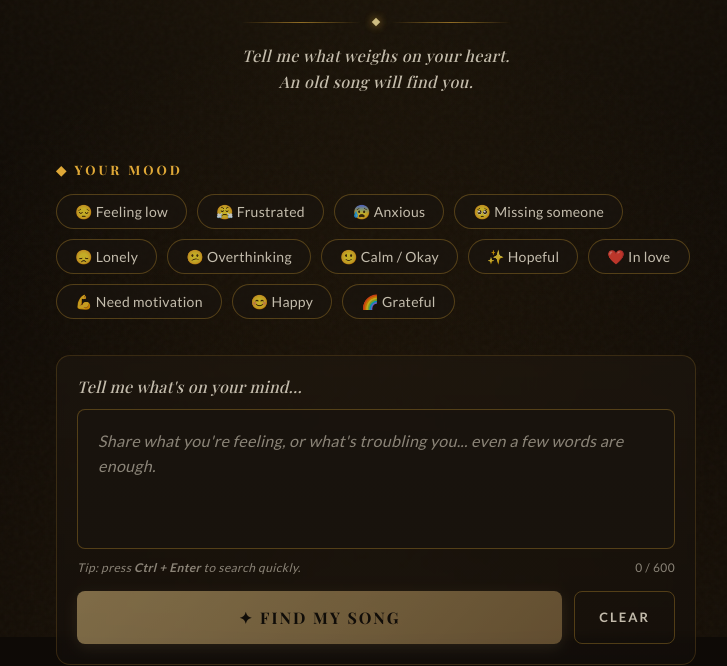
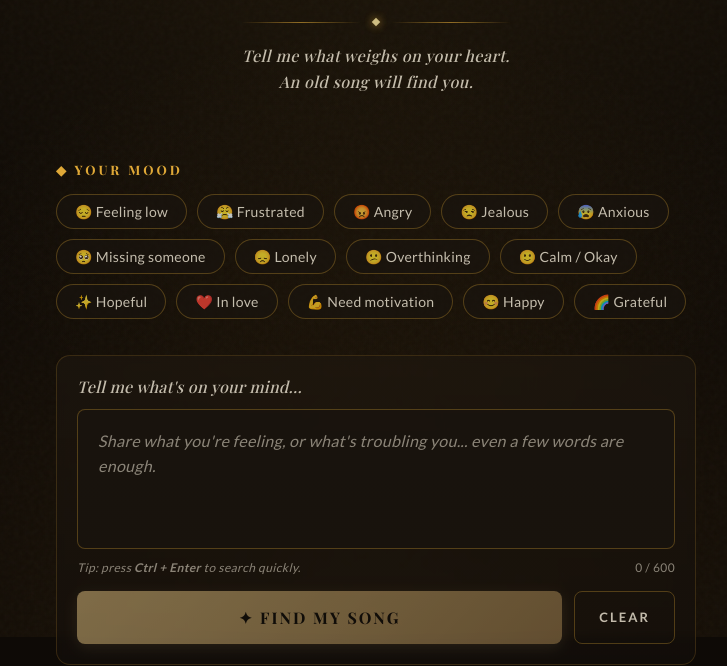
Before and after one commit to dev913913/dil-ki-dawa, a plain HTML site: page index.html in a window 1280 px wide. Shown: the part 163-829 px from the top of the page, without its empty margins (264-991 px from the left). Drawn offline with nearby package versions, Linux system fonts and the light colour scheme; a web font is replaced by a local one.

Commit message:
Add Angry and Jealous mood chips

```diff
--- a/index.html
+++ b/index.html
@@ -577,6 +577,8 @@ button.clear-btn:hover {
     <div class="mood-chips">
       <button class="mood-chip" onclick="selectMood(this, '😔 Feeling low')">😔 Feeling low</button>
       <button class="mood-chip" onclick="selectMood(this, '😤 Frustrated')">😤 Frustrated</button>
+      <button class="mood-chip" onclick="selectMood(this, '😡 Angry')">😡 Angry</button>
+      <button class="mood-chip" onclick="selectMood(this, '😒 Jealous')">😒 Jealous</button>
       <button class="mood-chip" onclick="selectMood(this, '😰 Anxious')">😰 Anxious</button>
       <button class="mood-chip" onclick="selectMood(this, '🥺 Missing someone')">🥺 Missing someone</button>
       <button class="mood-chip" onclick="selectMood(this, '😞 Lonely')">😞 Lonely</button>
```
